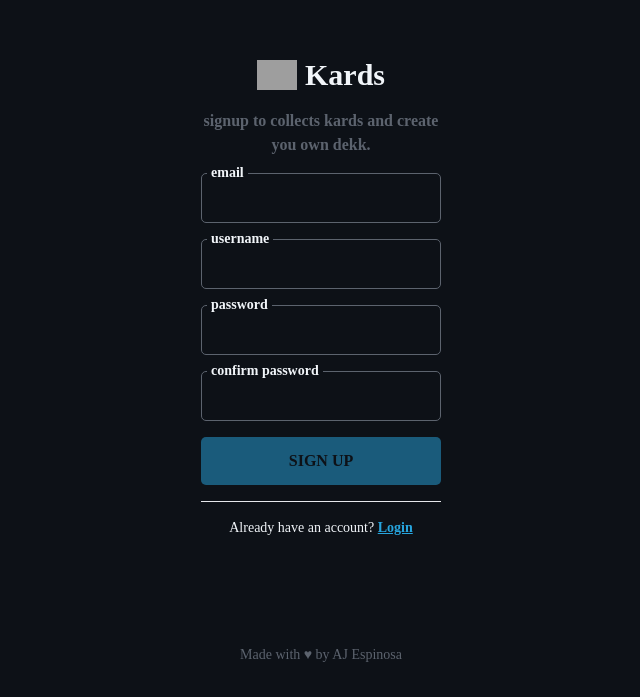
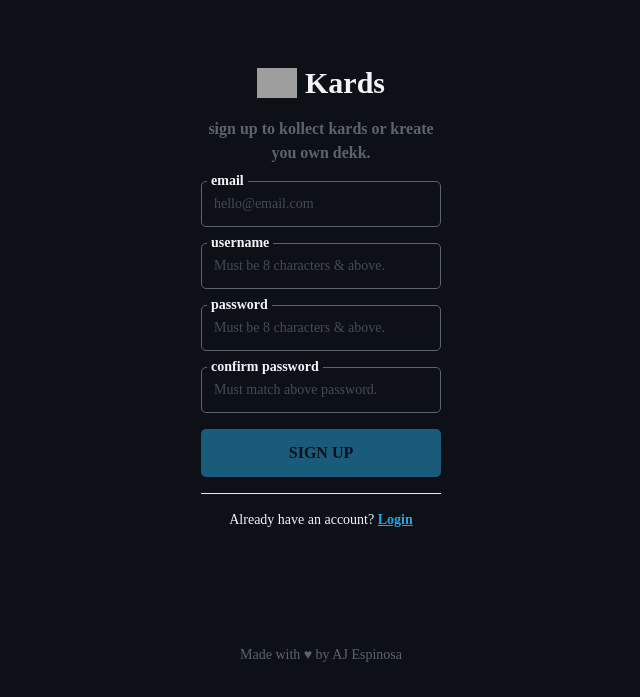
Before and after one commit to aaronjoshuaespinosa/card-app, a Next.js app: page /signup in a window 1280 px wide. Shown: the part 103-800 px from the top of the page, without its empty margins (319-959 px from the left). Built offline with nearby package versions, Linux system fonts and the light colour scheme; grey boxes are pictures that could not be loaded.

Commit message:
Minor UI fixes

```diff
--- a/components/FormInput.tsx
+++ b/components/FormInput.tsx
@@ -6,15 +6,16 @@ interface inputType {
     name: string,
     label: string,
     title: string,
+    placeholder: string,
     onChange: (e: React.ChangeEvent<HTMLInputElement>) => void
 }
 
 const FormInput:FunctionComponent<inputType> = (props) => {
-    const { id, type, name, label, title, onChange } = props
+    const { id, type, name, label, title, placeholder, onChange } = props
     return (
         <div key={id} className="relative">
             <p className="absolute top-[-0.6rem] left-[6px] bg-dark px-1 font-bold text-sm">{label}</p>
-            <input type={`${type}`} name={`${name}`} title={`${title}`} className='border-secondary border-[1px] bg-dark autofill:!bg-dark rounded-[5px] p-[12px] w-full' onChange={onChange} />
+            <input type={`${type}`} name={`${name}`} title={`${title}`} placeholder={`${placeholder}`} className='border-secondary border-[1px] bg-dark autofill:!bg-dark rounded-[5px] p-[12px] w-full text-sm' onChange={onChange} />
             <p className="text-xs text-red-500 hidden">Already taken.</p>
         </div>
     );
--- a/pages/login.tsx
+++ b/pages/login.tsx
@@ -14,14 +14,16 @@ const Login = () => {
             name: "username",
             label: "username",
             type: "text",
-            title: "Must be your registered username."
+            title: "Must be your registered username.",
+            placeholder: "",
         },
         {
             id: 1,
             name: "password",
             label: "password",
             type: "password",
-            title: "Must be your registered password."
+            title: "Must be your registered password.",
+            placeholder: "",
         },
     ]
 
@@ -98,7 +100,7 @@ const Login = () => {
                         </div>
 
                         {loginInputs.map((input) => (
-                            <FormInput id={input.id} name={input.name} label={input.label} title={input.title} type={input.type} onChange={handleChange} />
+                            <FormInput id={input.id} name={input.name} label={input.label} title={input.title} type={input.type} placeholder={input.placeholder} onChange={handleChange} />
                         ))}
 
                         {/* button */}
--- a/pages/password-reset.tsx
+++ b/pages/password-reset.tsx
@@ -14,7 +14,8 @@ const PasswordReset = () => {
             name: "email",
             label: "email",
             type: "text",
-            title: "Must be your registered email."
+            title: "Must be your registered email.",
+            placeholder: "hello@email.com",
         },
     ]
 
@@ -67,7 +68,7 @@ const PasswordReset = () => {
                         <h4 className='text-center text-base text-secondary font-bold'>please enter your email below.</h4>
 
                         {loginInputs.map((input) => (
-                            <FormInput id={input.id} name={input.name} label={input.label} title={input.title} type={input.type} onChange={handleChange} />
+                            <FormInput id={input.id} name={input.name} label={input.label} title={input.title} type={input.type} placeholder={input.placeholder} onChange={handleChange} />
                         ))}
 
                         {/* button */}
--- a/pages/signup.tsx
+++ b/pages/signup.tsx
@@ -14,28 +14,32 @@ const Signup = () => {
             name: "email",
             label: "email",
             type: "email",
-            title: "Email must have '@' and '.com' on it."
+            title: "Email must have '@' and '.com' on it.",
+            placeholder: "hello@email.com",
         },
         {
             id: 1,
             name: "username",
             label: "username",
             type: "text",
-            title: "Username must be 8 characters and above."
+            title: "Username must be 8 characters and above.",
+            placeholder: "Must be 8 characters & above.",
         },
         {
             id: 2,
             name: "password",
             label: "password",
             type: "password",
-            title: "Password must be 8 characters and above."
+            title: "Password must be 8 characters and above.",
+            placeholder: "Must be 8 characters & above.",
         },
         {
             id: 3,
             name: "confPassword",
             label: "confirm password",
             type: "password",
-            title: "Password must be 8 characters and above."
+            title: "Password must be 8 characters and above.",
+            placeholder: "Must match above password.",
         },
     ]
 
@@ -123,10 +127,10 @@ const Signup = () => {
                             <img className='w-[2.5rem]' src="https://ik.imagekit.io/xzgmktvzg/Kards/kards_logo.png?ik-sdk-version=javascript-1.4.3&updatedAt=1676989380604" alt="logo" />
                             <p className='font-bold text-3xl'>Kards</p>
                         </div>
-                        <h4 className='text-center text-base text-secondary font-bold'>signup to collects kards and create you own dekk.</h4>
+                        <h4 className='text-center text-base text-secondary font-bold'>sign up to kollect kards or kreate you own dekk.</h4>
 
                         {signupInputs.map((input) => (
-                            <FormInput id={input.id} name={input.name} label={input.label} title={input.title} type={input.type} onChange={handleChange} />
+                            <FormInput id={input.id} name={input.name} label={input.label} title={input.title} type={input.type} placeholder={input.placeholder} onChange={handleChange} />
                         ))}
 
                         {/* button */}
--- a/styles/globals.css
+++ b/styles/globals.css
@@ -20,3 +20,8 @@ select:-webkit-autofill:focus {
   box-shadow: 0 0 0px 1000px #0D1117 inset;
   transition: background-color 5000s ease-in-out 0s;
 }
+
+input::placeholder {
+  opacity: 0.7;
+  color: #5c636e;
+}
```
